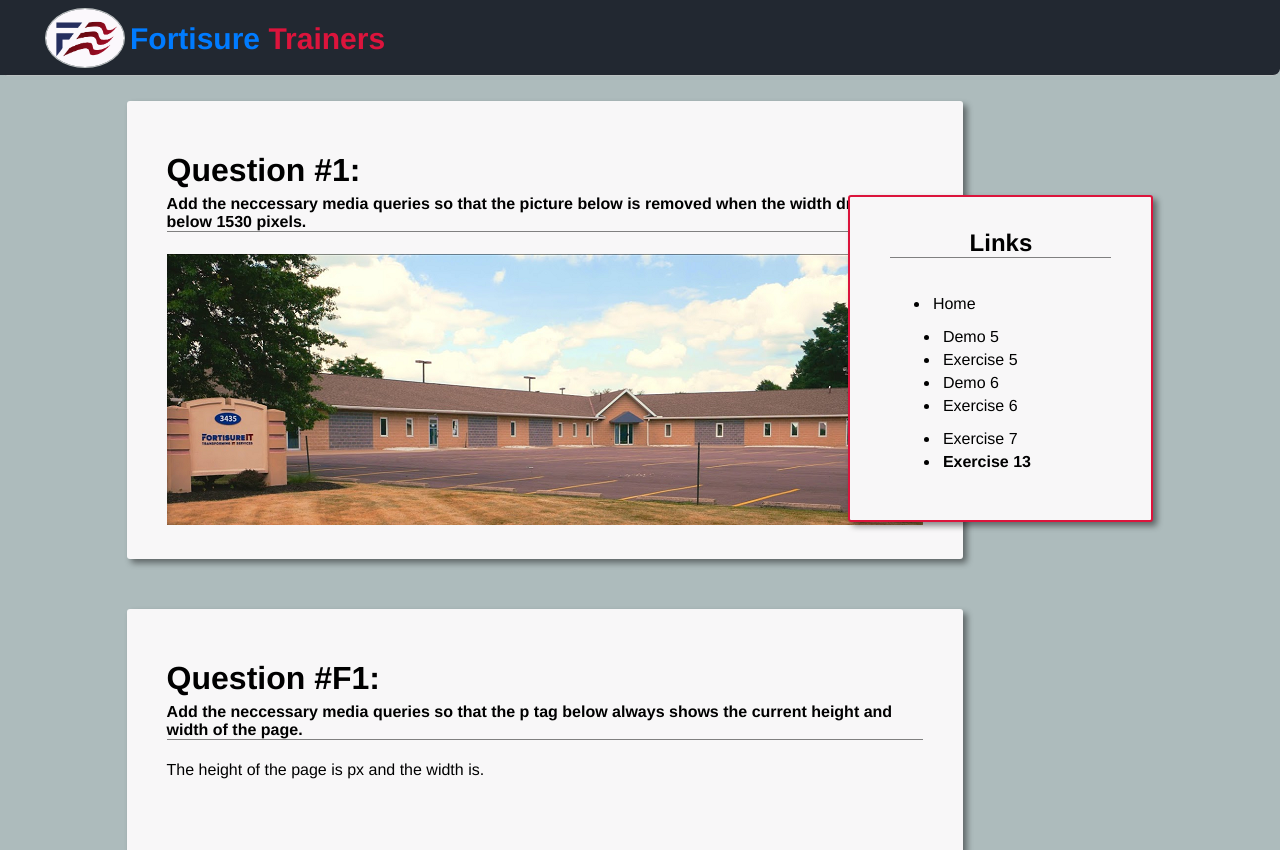
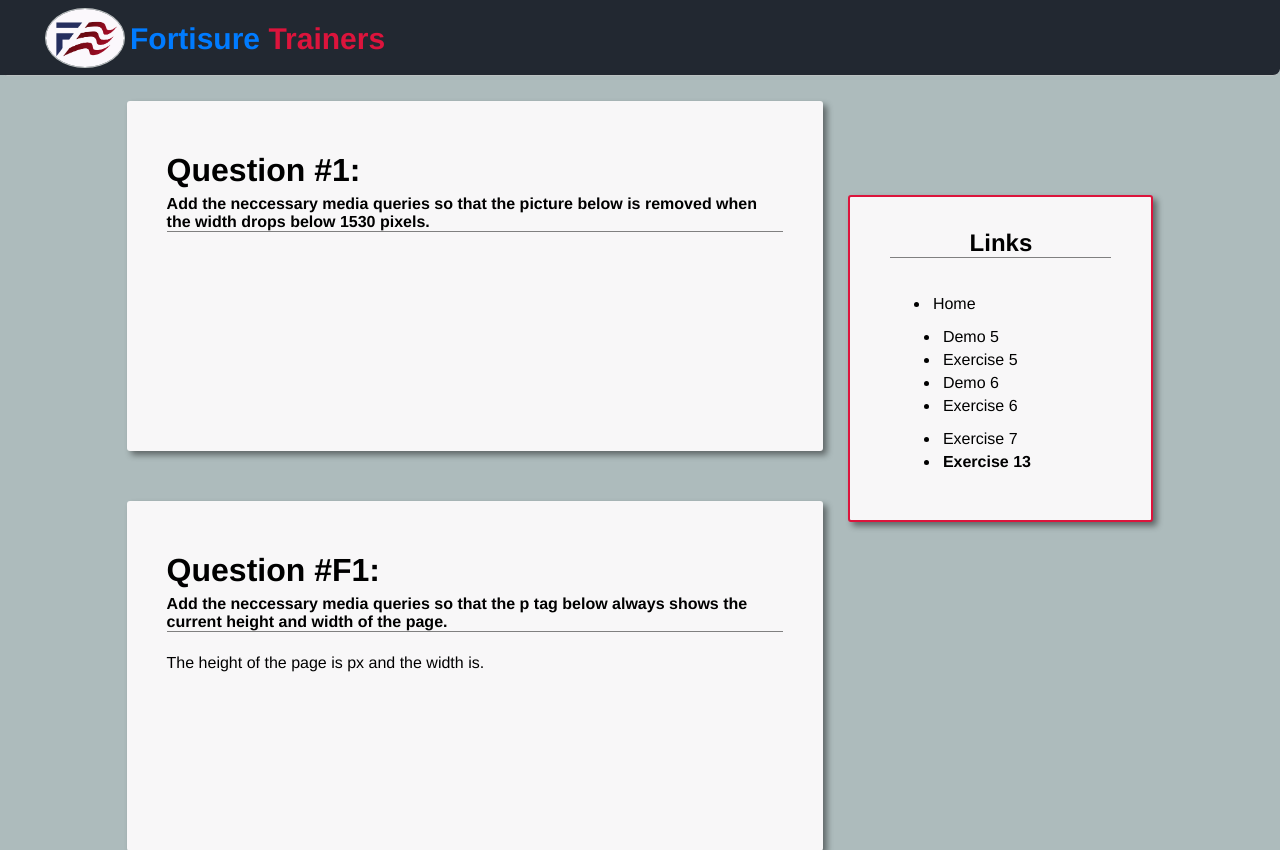
Before and after one commit to Antoniojennings19/FIT-Web-Template-Week-02, a PHP site: page /exercise13.php in a window 1280 px wide. Shown: the top 850 px of the page. Run offline with PHP 8.4, Linux system fonts and the light colour scheme.

Commit message:
Finished Exercise 13

```diff
--- a/View/Public/CSS/custom-styles.css
+++ b/View/Public/CSS/custom-styles.css
@@ -277,4 +277,10 @@ p {
     transform: translateX(0);
   }
 }
+
+@media only screen and (max-width: 1530px) {
+  img#locationPic {
+    display: none;
+  }
+}
 /*# sourceMappingURL=custom-styles.css.map */
--- a/View/Public/CSS/custom-styles.scss
+++ b/View/Public/CSS/custom-styles.scss
@@ -253,7 +253,11 @@ p {
 
 //Question 1 Place Answer Here
 //Question 1 Place Answer Here
-
+@media only screen and (max-width: 1530px){
+  img#locationPic {
+    display: none;
+  }
+}
 //Question F2 Place Answer Here
 //Question F2 Place Answer Here
 
```
Also changed, not shown: 1 other file.
